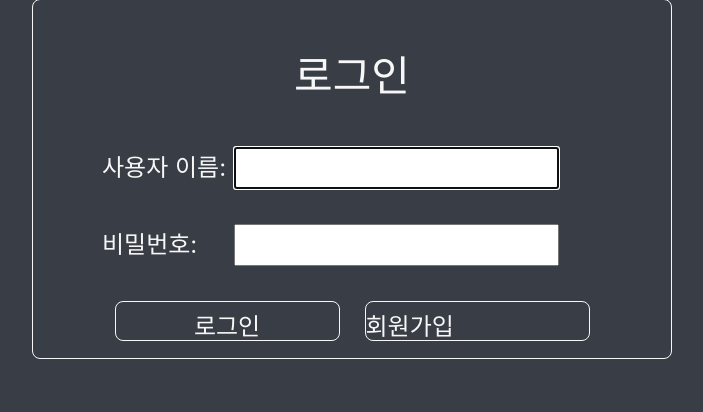
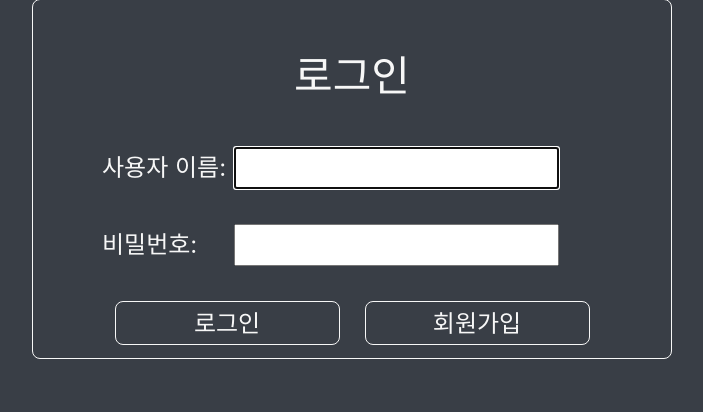
Before and after one commit to jwonp/nas-server-backend, a Django app: page /admin/login/ in a window 1280 px wide. Shown: the part 241-653 px from the top of the page, without its empty margins (288-991 px from the left). Run offline with Django 4.2, Linux system fonts and the light colour scheme; parts of the project's set-up code (start-up, migrations or seed data) failed here and were passed over; some libraries are stand-ins or nearby versions.

Commit message:
test login page

```diff
--- a/server_config/static/css/styles.css
+++ b/server_config/static/css/styles.css
@@ -47,11 +47,11 @@ body {
     vertical-align: middle;
     line-height: 40px;
     width: 45%;
-    height: 40px;
+    height: 44px;
     margin: 0 auto;
     background-color: #393E46;
     color: #F7F7F7;
-    padding: 5px 0;
+    padding: 2px 0;
     border: none;
     border: 1px solid #F7F7F7;
     border-radius: 8px;
@@ -59,6 +59,7 @@ body {
 
 
 .form a {
+    text-align: center;
     display: block;
     cursor: pointer;
     color: #F7F7F7;
```
